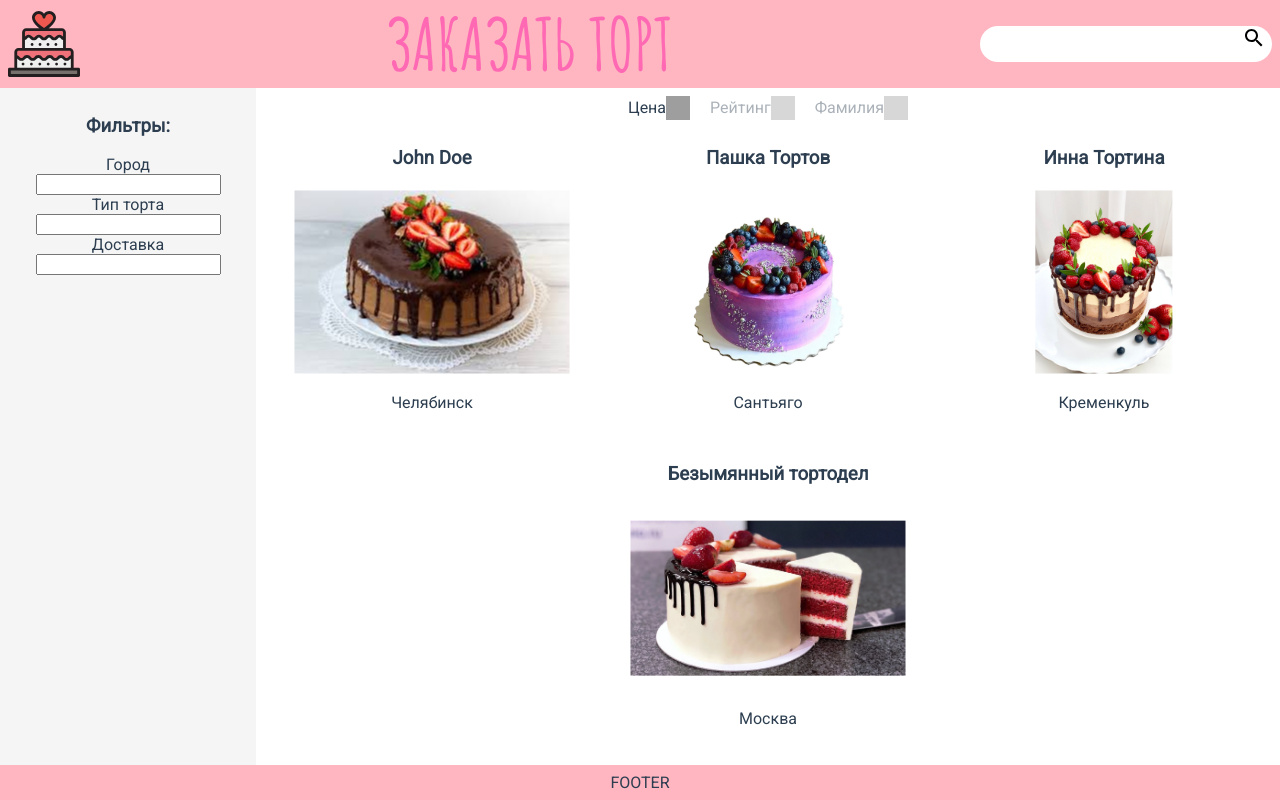
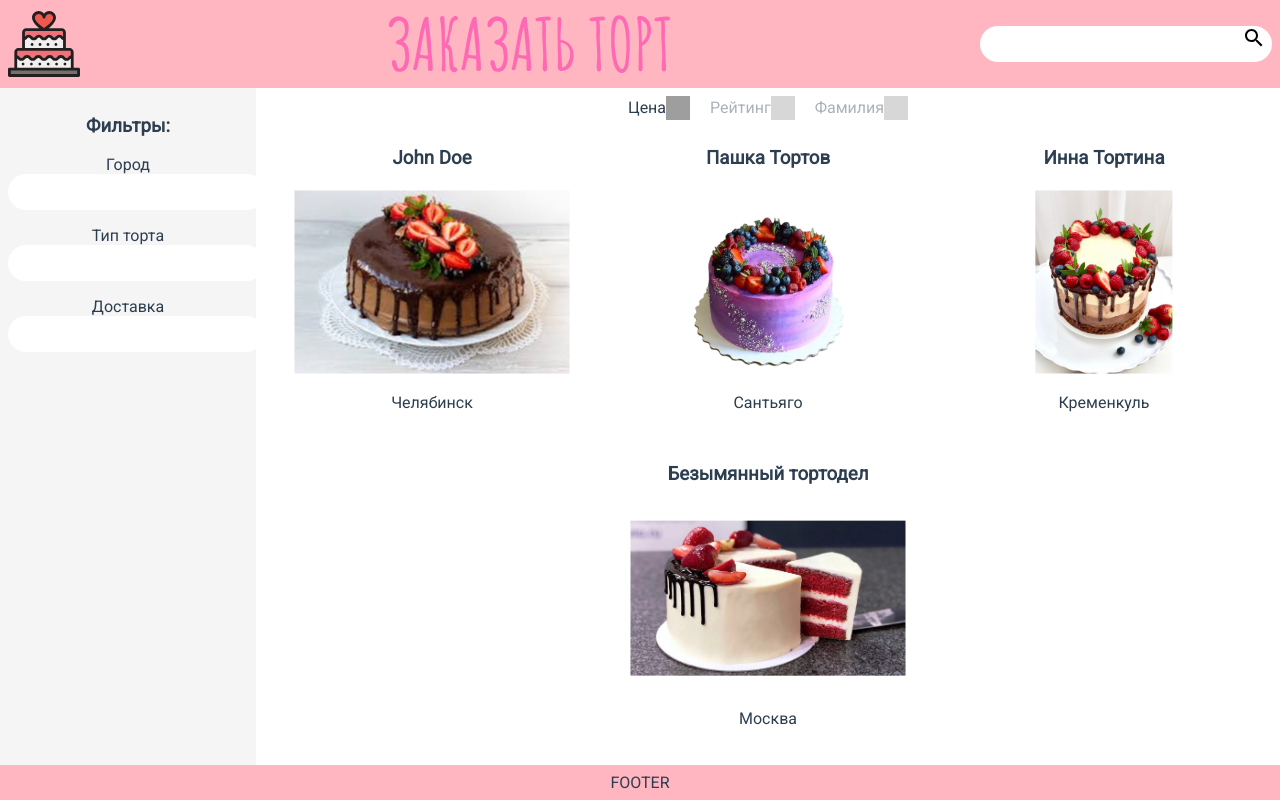
Before and after one commit to Something-Digital/tortix, a Vue app in the folder frontend/: page / in a window 1280 px wide. Built offline with nearby package versions, Linux system fonts and the light colour scheme; grey boxes are pictures that could not be loaded.

Commit message:
InputFilter markup is ready

```diff
--- a/frontend/src/components/InputFilter.vue
+++ b/frontend/src/components/InputFilter.vue
@@ -5,9 +5,12 @@
   >
     <div
       v-if="title"
-      class="title"
+      class="filter-title"
     >{{ title }}</div>
-    <input :list="title">
+    <input
+      :list="title"
+      class="filter-input"
+    >
     <datalist :id="title">
       <option
         v-for="item in items"
@@ -35,5 +38,28 @@ export default {
 </script>
 
 <style scoped>
-
+.filter {
+  --full-size: calc(var(--main-icon-size) + 2*var(--element-padding));
+  --half-size: calc(var(--full-size) / 2);
+  --font-size: calc(var(--main-icon-size) - var(--element-padding));
+  width: 100%;
+  display: block;
+}
+.filter:not(:first-of-type) {
+  margin-top: var(--common-vertical-margin);
+}
+.filter-input {
+  height: var(--main-icon-size);
+  line-height: var(--main-icon-size);
+  padding:
+    var(--element-padding)
+    var(--element-padding)
+    var(--element-padding)
+    var(--half-size);
+  font-size: var(--font-size);
+  border: 0;
+  border-radius: var(--half-size);
+  outline: transparent;
+  color: var(--main-text-color);
+}
 </style>
--- a/frontend/src/vars.css
+++ b/frontend/src/vars.css
@@ -6,6 +6,9 @@
   --common-padding: 8px;
   --element-padding: 6px;
 
+  /* margins */
+  --common-horizontal-margin: 20px;
+  --common-vertical-margin: 16px;
 
   /* colors */
   --main-title-color: hotpink;
```
